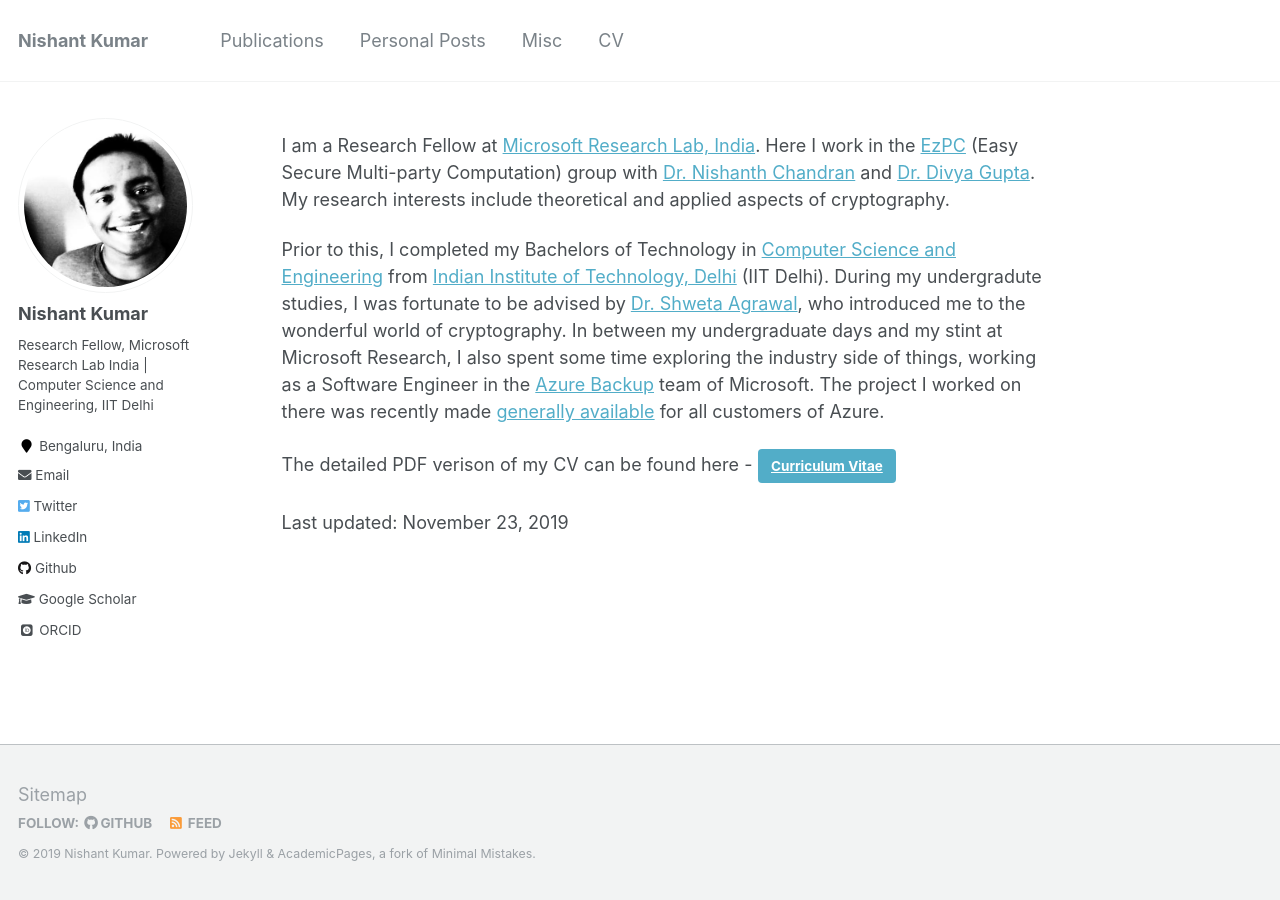
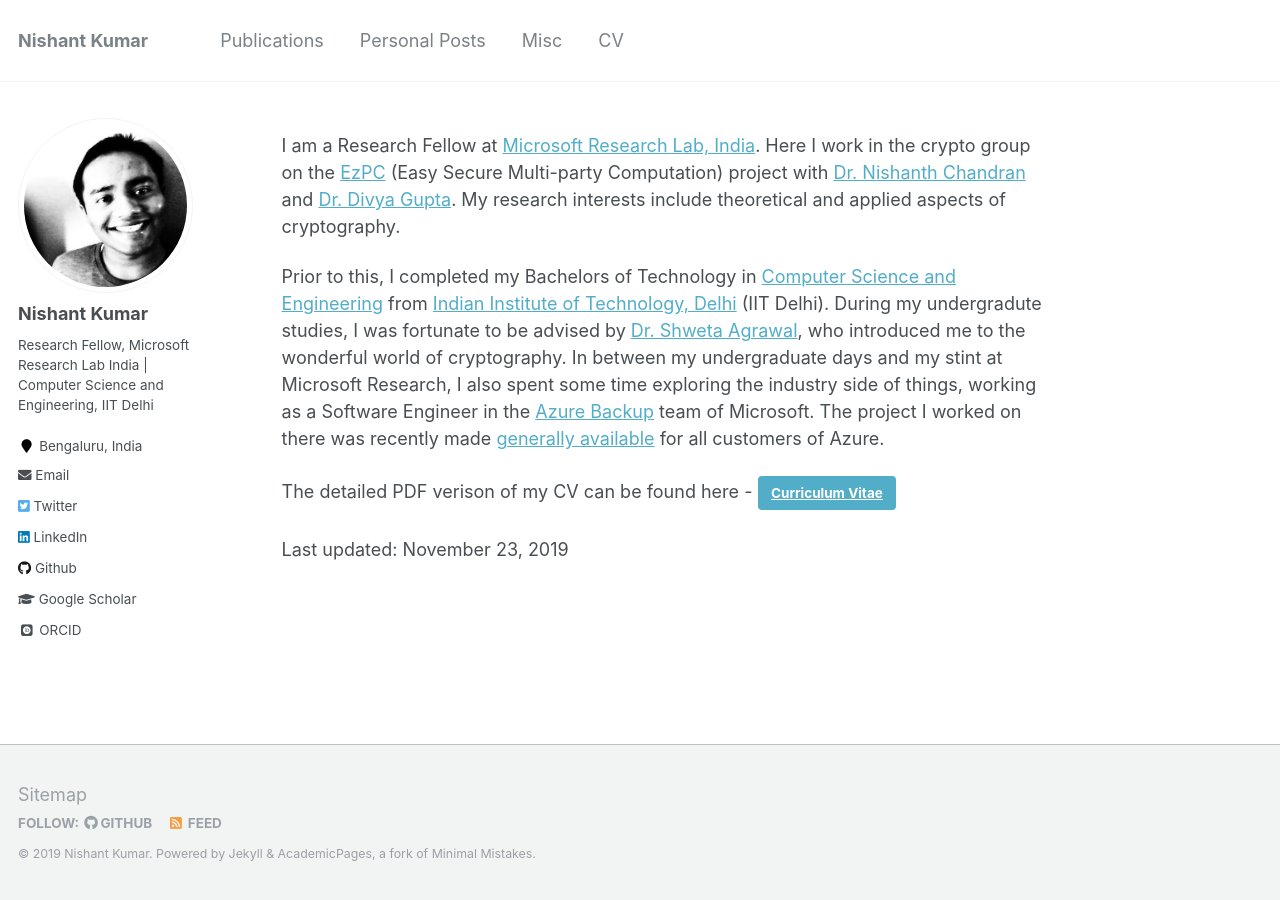
Before and after one commit to nishkum/nishkum.github.io, a Jekyll site: the page built from _pages/about.md, in a window 1280 px wide. Built offline with Jekyll 4.4.1, drawn with Linux system fonts in a browser that asks for light colours; some web fonts are replaced.

Commit message:
Updated about.

```diff
--- a/_pages/about.md
+++ b/_pages/about.md
@@ -8,7 +8,7 @@
   - /about.html
 ---
 
-I am a Research Fellow at [Microsoft Research Lab, India](https://www.microsoft.com/en-us/research/lab/microsoft-research-india/). Here I work in the [EzPC](https://www.microsoft.com/en-us/research/project/ezpc-easy-secure-multi-party-computation/) (Easy Secure Multi-party Computation) group with [Dr. Nishanth Chandran](https://www.microsoft.com/en-us/research/people/nichandr/) and [Dr. Divya Gupta](https://www.microsoft.com/en-us/research/people/digup/). My research interests include theoretical and applied aspects of cryptography.
+I am a Research Fellow at [Microsoft Research Lab, India](https://www.microsoft.com/en-us/research/lab/microsoft-research-india/). Here I work in the crypto group on the [EzPC](https://www.microsoft.com/en-us/research/project/ezpc-easy-secure-multi-party-computation/) (Easy Secure Multi-party Computation) project with [Dr. Nishanth Chandran](https://www.microsoft.com/en-us/research/people/nichandr/) and [Dr. Divya Gupta](https://www.microsoft.com/en-us/research/people/digup/). My research interests include theoretical and applied aspects of cryptography.
 
 Prior to this, I completed my Bachelors of Technology in [Computer Science and Engineering](http://www.cse.iitd.ac.in/) from [Indian Institute of Technology, Delhi](http://www.iitd.ac.in/) (IIT Delhi). During my undergradute studies, I was fortunate to be advised by [Dr. Shweta Agrawal](http://www.cse.iitm.ac.in/~shwetaag/index.html), who introduced me to the wonderful world of cryptography. In between my undergraduate days and my stint at Microsoft Research, I also spent some time exploring the industry side of things, working as a Software Engineer in the [Azure Backup](https://azure.microsoft.com/en-in/services/backup/) team of Microsoft. The project I worked on there was recently made [generally available](https://azure.microsoft.com/en-us/blog/azure-backup-for-sql-server-in-azure-virtual-machines-now-generally-available/) for all customers of Azure.
 
```
